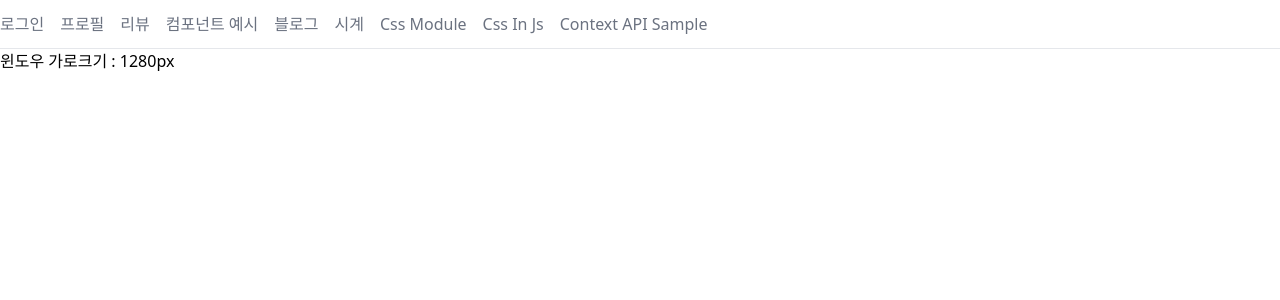
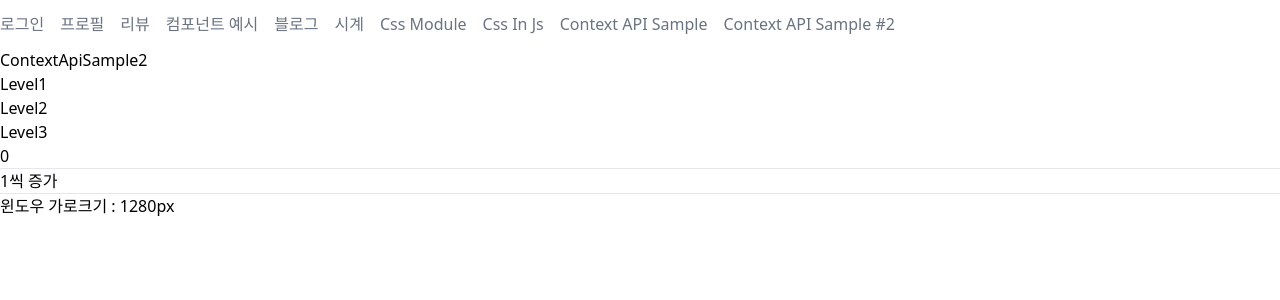
Before and after one commit to yoonakim1027/myproj-react, a React (Create React App) app: page /examples/context-api-sample2 in a window 1280 px wide. Shown: the top 300 px of the page. Built offline with nearby package versions, Linux system fonts and the light colour scheme.

Commit message:
ContextAPI 예시(count 상탯값 추가)

```diff
--- a/src/App.js
+++ b/src/App.js
@@ -18,6 +18,7 @@
 import CssModule from 'pages/examples/CssModule';
 import CssInJs from 'pages/examples/CssInJs';
 import ContextAPISample from 'pages/examples/ContextAPISample';
+import ContextApiSample2 from 'pages/examples/ContextAPISample2';
 
 function App() {
   const windowWidth = useWindowWidth();
@@ -40,7 +41,12 @@
           <Route path="/examples/cssmodule/" element={<CssModule />} />
           <Route path="/examples/cssinjs/" element={<CssInJs />} />
           <Route
-            path="/examples/contextapisample/"
+            path="/examples/context-api-sample2/"
+            element={<ContextApiSample2 />}
+          />
+
+          <Route
+            path="/examples/context-api-sample/"
             element={<ContextAPISample />}
           />
         </Routes>
--- a/src/components/TopNav.jsx
+++ b/src/components/TopNav.jsx
@@ -29,7 +29,12 @@
           <MyLink to="/examples/cssinjs/">Css In Js</MyLink>
         </li>
         <li>
-          <MyLink to="/examples/contextapisample/">Context API Sample</MyLink>
+          <MyLink to="/examples/context-api-sample/">Context API Sample</MyLink>
+        </li>
+        <li>
+          <MyLink to="/examples/context-api-sample2/">
+            Context API Sample #2
+          </MyLink>
         </li>
       </ul>
     </div>
--- /dev/null
+++ b/src/pages/examples/ContextAPISample2/context.js
@@ -0,0 +1,25 @@
+const { createContext, useContext, useReducer } = require('react');
+
+const CountContext = createContext();
+
+function reducer(prevCount, action) {
+  const { type } = action;
+  if (type === 'PLUS') return prevCount + 1;
+  return prevCount;
+}
+
+// 이 함수를 쓰면 알아서 count가 생성되고 dispatch 함수가 실행
+function CountProvider({ children }) {
+  const [count, dispatch] = useReducer(reducer, 0);
+  return (
+    <CountContext.Provider value={{ count, dispatch }}>
+      {children}
+    </CountContext.Provider>
+  );
+}
+
+function useCount() {
+  return useContext(CountContext);
+}
+
+export { CountProvider, useCount };
--- /dev/null
+++ b/src/pages/examples/ContextAPISample2/index.jsx
@@ -0,0 +1,47 @@
+// 이런식으로 격리해서 구현하기
+
+import { CountProvider, useCount } from './context';
+
+// CountProvider는 children만 받음!!
+function ContextApiSample2() {
+  return (
+    <div>
+      <h2>ContextApiSample2</h2>
+      <CountProvider>
+        <Level1 />
+      </CountProvider>
+    </div>
+  );
+}
+
+function Level1() {
+  return (
+    <div>
+      <h2>Level1</h2>
+      <Level2 />
+    </div>
+  );
+}
+
+function Level2() {
+  return (
+    <div>
+      <h2>Level2</h2>
+      <Level3 />
+    </div>
+  );
+}
+
+function Level3() {
+  const { count, dispatch } = useCount();
+  return (
+    <div>
+      <h2>Level3</h2>
+      {count}
+      <hr />
+      <button onClick={() => dispatch({ type: 'PLUS' })}>1씩 증가</button>
+    </div>
+  );
+}
+
+export default ContextApiSample2;
```
Also changed, not shown: src/pages/examples/ContextAPISample2/style.css (added).
